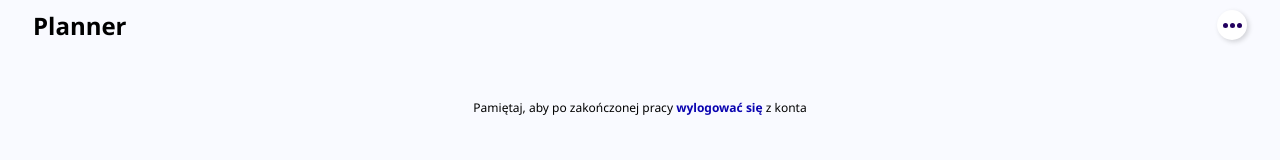
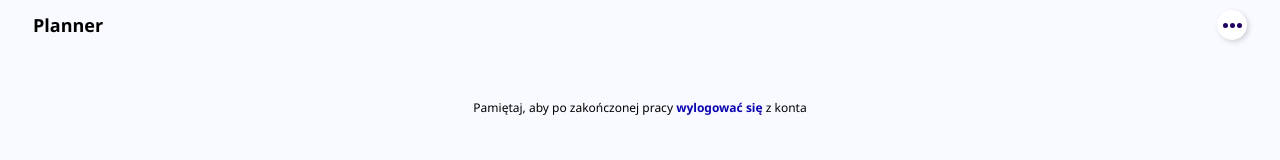
Before and after one commit to Bartlomiej95/FrontendPlannerV2, a React (Create React App) app: page /user in a window 1280 px wide. Shown: the top 160 px of the page. Built offline with nearby package versions, Linux system fonts and the light colour scheme.

Commit message:
Create hidden menu - after clicked in menu icon exapnd additionally menu

```diff
--- a/src/organisms/Header/Header.tsx
+++ b/src/organisms/Header/Header.tsx
@@ -1,5 +1,9 @@
+import { useState } from "react";
 import styled, { css } from "styled-components";
 import menuIcon from '../../assets/menuIcon.svg';
+import { Button } from "../../components/Button/Button";
+import { HiddenMenu } from "../HiddenMenu/HiddenMenu";
+import {useNavigate} from "react-router-dom";
 
 const Wrapper = styled.div`
     height: 50px;
@@ -10,6 +14,20 @@ const Wrapper = styled.div`
     align-items: center;
     padding: 0 33px;
     background-color: #F9FAFF;
+`;
+
+const Logo = styled.h2`
+  font-size: ${({ theme }) => theme.SubHeading.mobileFontSize};
+  font-weight: bold;
+  display: block;
+  color: black;
+`;
+
+
+const IconsDiv = styled.div`
+    display: flex;
+    flex-direction: row;
+    flex-wrap: nowrap;
 `;
 
 const Icon = styled.div<{ readonly bcgIcon :string}>`
@@ -28,13 +46,23 @@ const Icon = styled.div<{ readonly bcgIcon :string}>`
     `}
 `;
 
+
+
 export const Header = () => {
+    const [showHiddenMenu, setShowHiddenMenu] = useState(false);
     return(
         <>
-            <Wrapper>
-                <h2>Planner</h2>
-                <Icon bcgIcon={menuIcon}  />
-            </Wrapper>
+            {
+                !showHiddenMenu && (
+                    <Wrapper>
+                        <Logo>Planner</Logo>
+                        <IconsDiv>
+                            <Icon bcgIcon={menuIcon} onClick={() => setShowHiddenMenu(prev => !prev)} />
+                        </IconsDiv>
+                    </Wrapper>
+                )
+            }
+            <HiddenMenu isActive={showHiddenMenu} exitHiddenMenu={() => setShowHiddenMenu(false)}/>
         </>
     );
 }
--- /dev/null
+++ b/src/organisms/HiddenMenu/HiddenMenu.tsx
@@ -0,0 +1,94 @@
+import styled from "styled-components";
+import { SubHeading } from "../../components/Heading/Heading";
+import {useNavigate} from "react-router-dom";
+import { useDispatch } from "react-redux";
+
+const Wrapper = styled.div`
+    display: flex;
+    justify-content: space-around;
+    position: sticky;
+    flex-direction: column;
+    z-index: 100;
+    width: 100vw;
+    height: 100vh;
+    top: 0;
+    left: 0;
+    background-color: #EFF1F5;
+`;
+
+const LogoDiv = styled.div`
+    display: flex;
+    justify-content: center;
+    align-items: center;
+    height:10vh;
+    margin: 0 auto;
+
+`;
+
+const MiddleDiv = styled.div`
+    height: 70vh;
+    display: flex;
+    justify-content: center;
+    align-items: center;
+`;
+
+const ExitDiv = styled.div`
+    height: 10vh;
+    display: flex;
+    justify-content: center;
+    align-items: center;
+    cursor: pointer;
+`;
+
+const ExitSubHeading = styled.div`
+    color: #372FFF;
+`;
+
+const LogoutSubHeading = styled(SubHeading)`
+    cursor: pointer;
+    :hover{
+        color: darkgray;
+    }
+`;
+
+const Logo = styled.h2`
+    font-size: ${({ theme }) => theme.SubHeading.mobileFontSize};
+    font-weight: bold;
+    display: block;
+    color: black;
+`;
+
+interface Props {
+    isActive: boolean,
+    exitHiddenMenu: () => void,
+}
+
+export const HiddenMenu = ({ isActive, exitHiddenMenu } :Props) => {
+
+    const navigate = useNavigate();
+    const dispatch = useDispatch();
+
+    const handleLogoutClick = () => {
+        navigate('/logout');
+        dispatch(logoutUser());
+    }
+
+    return(
+        isActive ?  (
+            <Wrapper>
+                <LogoDiv>
+                    <Logo>Planner</Logo>
+                </LogoDiv>
+                <MiddleDiv>
+                    <LogoutSubHeading onClick={ () => handleLogoutClick()} >Wyloguj się</LogoutSubHeading>
+                </MiddleDiv>
+                <ExitDiv onClick={() => exitHiddenMenu()}>
+                    <ExitSubHeading>Zamknij</ExitSubHeading>
+                </ExitDiv>
+            </Wrapper>
+        ) : (
+            <>
+            </>
+        )
+    )
+}
--- a/src/organisms/MainSection/MainSection.tsx
+++ b/src/organisms/MainSection/MainSection.tsx
@@ -62,7 +62,7 @@ export const MainSection = () => {
 
     useEffect(() => {
         if(typeOfMainSection === MainSectionType.ProjectManager){
-            dispatch(getProjectsForLoggedUser(auth.id));
+            dispatch(getProjectsForLoggedUser(auth._id));
         }
     }, [typeOfMainSection])
 
```
